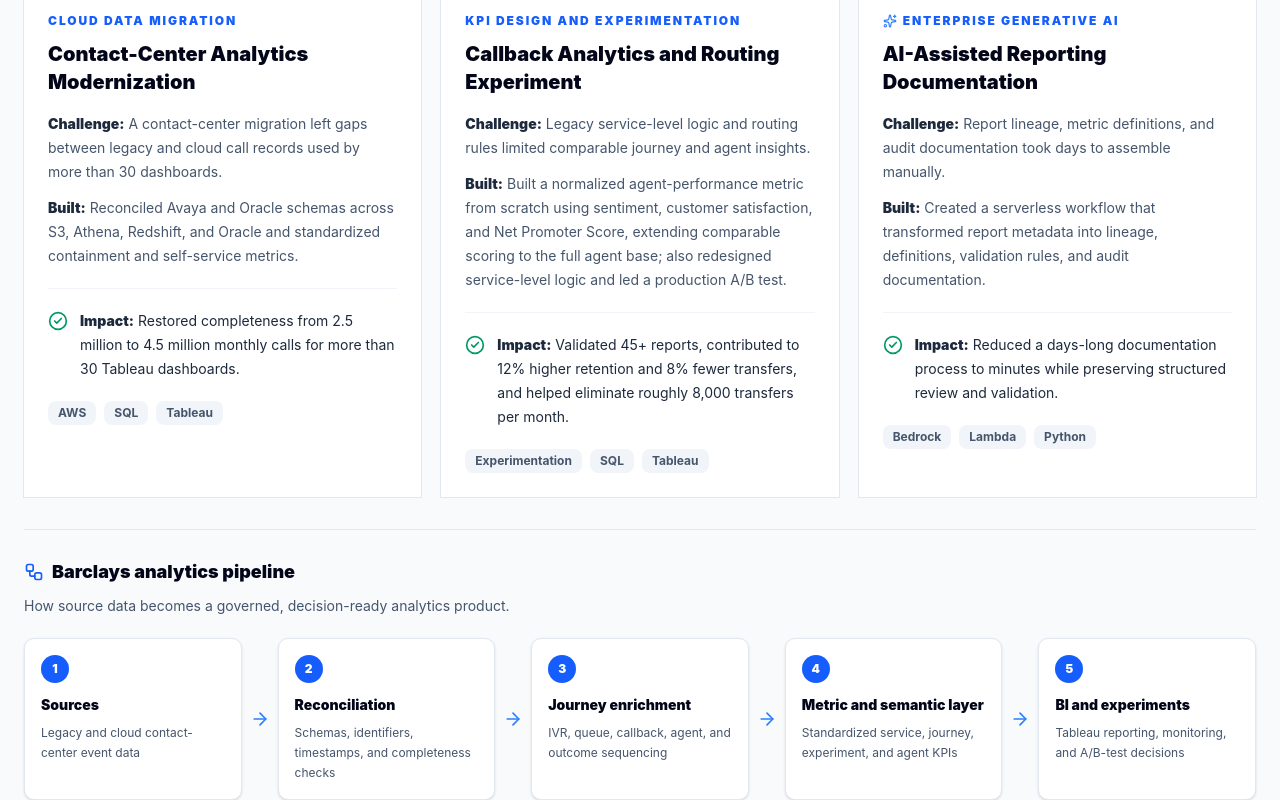
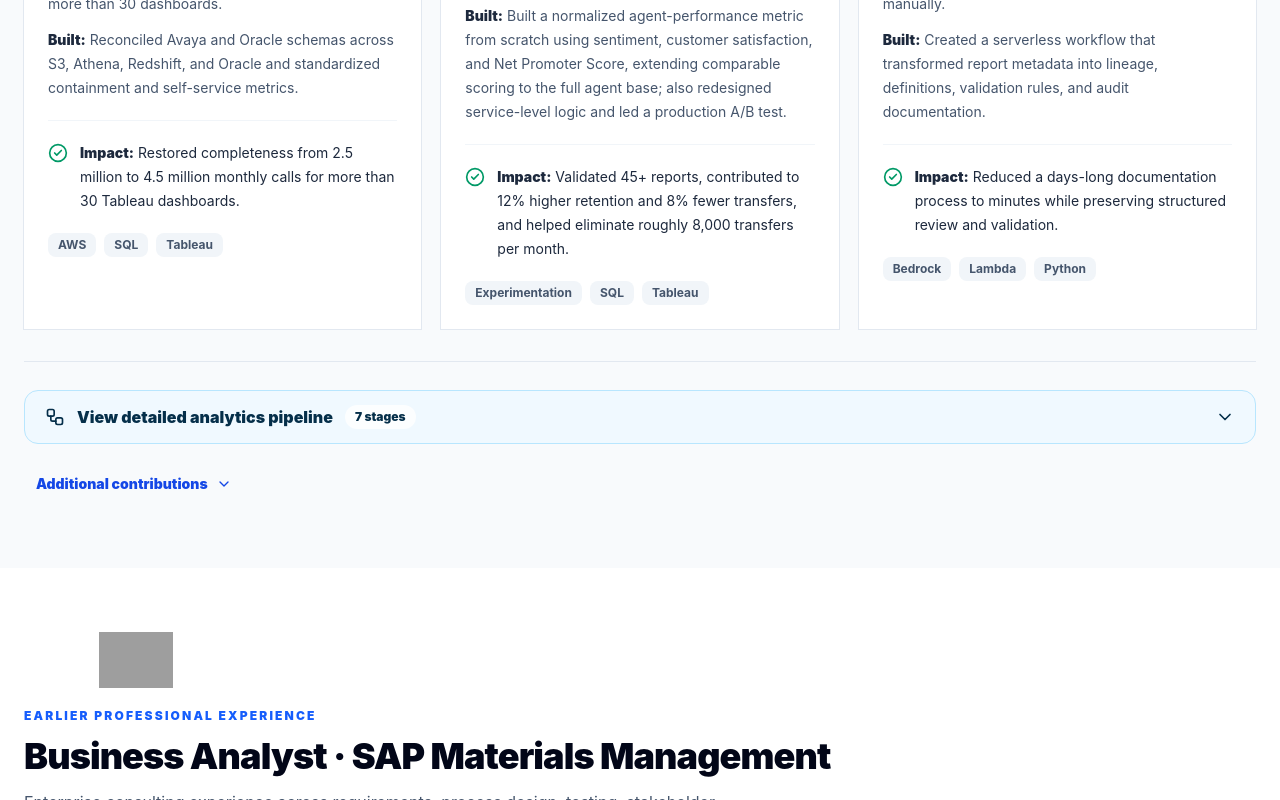
Before and after one commit to Maddy123-sehg/madhvika-portfolio, a Next.js app: page / in a window 1280 px wide. Shown: the part 3051-3851 px from the top of the page. Built offline with nearby package versions, Linux system fonts and the light colour scheme; grey boxes are pictures that could not be loaded.

Commit message:
Restore detailed dropdown analytics pipelines

```diff
--- a/app/page.tsx
+++ b/app/page.tsx
@@ -33,8 +33,17 @@ type ExperienceProject = {
 };
 
 type PipelineStep = {
+  label: string;
   title: string;
-  description: string;
+  detail: string;
+  tools: string[];
+};
+
+type PipelineFlow = {
+  title: string;
+  subtitle: string;
+  theme: "orange" | "sky";
+  steps: PipelineStep[];
 };
 
 const portfolioIndexItems = [
@@ -145,21 +154,105 @@ const accentureWork = [
 ];
 
 const pipelineFlows = {
-  amazon: [
-    { title: "Sources", description: "General ledger, payroll, time-clock, and operational data" },
-    { title: "Validation", description: "Grain, keys, completeness, and finance-control checks" },
-    { title: "Enrichment", description: "Operational drivers, metadata, and configurable business rules" },
-    { title: "Allocation", description: "Cost logic with general-ledger and P&L reconciliation" },
-    { title: "Semantic layer and BI", description: "Governed profitability metrics and decision-ready reporting" },
+  amazon: {
+    title: "Amazon Pharmacy Finance Analytics Pipeline",
+    subtitle: "Mostly ELT: finance and operational data was loaded into analytics platforms first, then transformed, enriched, allocated, and served for reporting.",
+    theme: "orange",
+    steps: [
+      {
+        label: "Extract / Load",
+        title: "Finance & operational inputs",
+        detail: "GL costs, operational cost inputs, pharmacy activity data, and source-aligned finance feeds.",
+        tools: ["Athena", "Redshift", "Internal source feeds"],
+      },
+      {
+        label: "Staging",
+        title: "Source-aligned base tables",
+        detail: "Cleaned and organized source data into reusable base layers such as finance cost and operational activity tables.",
+        tools: ["SQL", "Internal transformation framework (dbt-style)"],
+      },
+      {
+        label: "Transformation",
+        title: "Work-unit driver logic",
+        detail: "Created business drivers such as fulfillment, billing, customer service, and pharmacy work units used for allocation.",
+        tools: ["SQL", "Internal transformation framework"],
+      },
+      {
+        label: "Enrichment",
+        title: "Business rules & mappings",
+        detail: "Applied cost-center mappings, account mappings, attribution rules, segment logic, and finance definitions.",
+        tools: ["SQL", "Mapping tables"],
+      },
+      {
+        label: "Allocation",
+        title: "MEC cost allocation",
+        detail: "Distributed operational and finance costs across products, channels, facilities, and reporting segments using driver-based logic.",
+        tools: ["SQL", "Reconciliation controls"],
+      },
+      {
+        label: "Semantic / Reporting Layer",
+        title: "Contribution Profit outputs",
+        detail: "Prepared trusted reporting-ready tables for Contribution Profit, rate-card logic, reconciliation, and finance review.",
+        tools: ["Redshift", "Semantic models"],
+      },
+      {
+        label: "Consumption",
+        title: "Finance dashboards",
+        detail: "Served final metrics to QuickSight dashboards, month-end reviews, and stakeholder-facing finance reporting.",
+        tools: ["QuickSight", "Finance reporting"],
+      },
     ],
-  barclays: [
-    { title: "Sources", description: "Legacy and cloud contact-center event data" },
-    { title: "Reconciliation", description: "Schemas, identifiers, timestamps, and completeness checks" },
-    { title: "Journey enrichment", description: "IVR, queue, callback, agent, and outcome sequencing" },
-    { title: "Metric and semantic layer", description: "Standardized service, journey, experiment, and agent KPIs" },
-    { title: "BI and experiments", description: "Tableau reporting, monitoring, and A/B-test decisions" },
+  },
+  barclays: {
+    title: "Barclays IVR Customer Journey Analytics Pipeline",
+    subtitle: "Mostly ELT with Tableau Prep and SQL transformations: contact-center data was extracted and loaded, then standardized, modeled, and served into dashboards.",
+    theme: "sky",
+    steps: [
+      {
+        label: "Extract / Load",
+        title: "Call-center source data",
+        detail: "Avaya IVR logs, AWS contact-center data, customer interaction records, and servicing outcome data.",
+        tools: ["Avaya", "Oracle", "AWS S3"],
+      },
+      {
+        label: "Staging",
+        title: "Raw call records organized",
+        detail: "Brought call-level data into structured reporting inputs while preserving key identifiers, timestamps, and journey fields.",
+        tools: ["SQL", "Oracle", "Redshift"],
+      },
+      {
+        label: "Standardization",
+        title: "Deduplication & cleanup",
+        detail: "Removed duplicate calls across systems, standardized fields, and aligned customer journey records across platforms.",
+        tools: ["SQL", "Tableau Prep"],
+      },
+      {
+        label: "Transformation",
+        title: "IVR metric logic",
+        detail: "Built business logic for containment, transfers, self-service, callbacks, SLA performance, and routing outcomes.",
+        tools: ["SQL", "Athena", "Redshift"],
+      },
+      {
+        label: "Enrichment",
+        title: "Journey & outcome context",
+        detail: "Added customer journey context, queue details, agent outcomes, callback indicators, and performance dimensions.",
+        tools: ["SQL", "Journey modeling"],
+      },
+      {
+        label: "Semantic / KPI Layer",
+        title: "Operational metric layer",
+        detail: "Created consistent KPI definitions for dashboards, scorecards, trend reporting, and operational analysis.",
+        tools: ["SQL", "Semantic models"],
+      },
+      {
+        label: "Consumption",
+        title: "Tableau dashboards",
+        detail: "Delivered metrics into Tableau dashboards used by operations and contact-center stakeholders.",
+        tools: ["Tableau", "Operational reporting"],
+      },
     ],
-};
+  },
+} satisfies Record<string, PipelineFlow>;
 
 const capabilityGroups = [
   {
@@ -394,32 +487,79 @@ function ExperienceProjectCard({ project }: { project: ExperienceProject }) {
   );
 }
 
-function PipelineDetails({ title, steps }: { title: string; steps: PipelineStep[] }) {
+function PipelineDetails({ flow }: { flow: PipelineFlow }) {
+  const theme = flow.theme === "orange"
+    ? {
+        summary: "border-orange-200 bg-orange-50 text-orange-950 hover:bg-orange-100",
+        panel: "border-orange-200 bg-gradient-to-br from-orange-50 via-white to-amber-50",
+        accent: "bg-orange-500",
+        label: "bg-orange-100 text-orange-800",
+        arrow: "text-orange-400",
+        tool: "border-orange-100 bg-orange-50 text-orange-800",
+      }
+    : {
+        summary: "border-sky-200 bg-sky-50 text-sky-950 hover:bg-sky-100",
+        panel: "border-sky-200 bg-gradient-to-br from-sky-50 via-white to-blue-50",
+        accent: "bg-sky-600",
+        label: "bg-sky-100 text-sky-800",
+        arrow: "text-sky-400",
+        tool: "border-sky-100 bg-sky-50 text-sky-800",
+      };
+
   return (
-    <div className="mt-8 border-t border-slate-200 pt-7">
-      <div className="flex items-center gap-2">
-        <Workflow className="h-5 w-5 text-blue-600" />
-        <h3 className="text-lg font-black text-slate-950">{title}</h3>
+    <details className="group mt-8 border-t border-slate-200 pt-7">
+      <summary className={`flex cursor-pointer list-none items-center justify-between gap-4 rounded-xl border px-4 py-3.5 transition sm:px-5 [&::-webkit-details-marker]:hidden ${theme.summary}`}>
+        <span className="flex min-w-0 items-center gap-3">
+          <Workflow className="h-5 w-5 shrink-0" />
+          <span className="text-sm font-black sm:text-base">View detailed analytics pipeline</span>
+          <span className="hidden rounded-full bg-white/80 px-2.5 py-1 text-xs font-black sm:inline">7 stages</span>
+        </span>
+        <ChevronDown className="h-5 w-5 shrink-0 transition-transform group-open:rotate-180" />
+      </summary>
+
+      <div className={`mt-4 rounded-2xl border p-4 sm:p-6 ${theme.panel}`}>
+        <div className="flex flex-col gap-3 sm:flex-row sm:items-start sm:justify-between">
+          <div>
+            <h3 className="text-xl font-black tracking-tight text-slate-950 sm:text-2xl">{flow.title}</h3>
+            <p className="mt-2 max-w-4xl text-sm leading-6 text-slate-600">{flow.subtitle}</p>
           </div>
-      <p className="mt-2 max-w-3xl text-sm leading-6 text-slate-600">How source data becomes a governed, decision-ready analytics product.</p>
-      <div className="mt-5 flex flex-col lg:flex-row lg:items-stretch">
-        {steps.map((step, index) => (
+          <span className="w-fit shrink-0 rounded-full border border-white bg-white/90 px-3 py-1.5 text-xs font-black text-slate-600 shadow-sm">7-stage ELT flow</span>
+        </div>
+
+        <div className="mt-6 flex flex-col xl:flex-row xl:items-stretch">
+          {flow.steps.map((step, index) => (
             <div key={step.title} className="contents">
-            <article className="flex-1 rounded-lg border border-slate-200 bg-white p-4 shadow-sm">
-              <span className="flex h-7 w-7 items-center justify-center rounded-full bg-blue-600 text-xs font-black text-white">{index + 1}</span>
-              <h4 className="mt-3 text-sm font-black text-slate-950">{step.title}</h4>
-              <p className="mt-2 text-xs leading-5 text-slate-600">{step.description}</p>
+              <article className="min-w-0 flex-1 rounded-xl border border-white bg-white p-4 shadow-sm ring-1 ring-slate-200/70">
+                <div className="flex items-center justify-between gap-2">
+                  <span className={`flex h-7 w-7 shrink-0 items-center justify-center rounded-full text-xs font-black text-white ${theme.accent}`}>{index + 1}</span>
+                  <span className={`rounded-full px-2 py-1 text-[10px] font-black uppercase leading-4 tracking-[0.08em] ${theme.label}`}>{step.label}</span>
+                </div>
+                <h4 className="mt-3 text-sm font-black leading-5 text-slate-950">{step.title}</h4>
+                <p className="mt-2 text-xs leading-5 text-slate-600">{step.detail}</p>
+                <div className="mt-4 border-t border-slate-100 pt-3">
+                  <p className="text-[10px] font-black uppercase tracking-[0.12em] text-slate-400">Tools & methods</p>
+                  <div className="mt-2 flex flex-wrap gap-1.5">
+                    {step.tools.map((tool) => (
+                      <span key={tool} className={`rounded-md border px-2 py-1 text-[10px] font-bold leading-4 ${theme.tool}`}>{tool}</span>
+                    ))}
+                  </div>
+                </div>
               </article>
-            {index < steps.length - 1 ? (
-              <div className="flex shrink-0 items-center justify-center py-2 text-blue-500 lg:px-2 lg:py-0" aria-hidden="true">
-                <ArrowDown className="h-5 w-5 lg:hidden" />
-                <ArrowRight className="hidden h-5 w-5 lg:block" />
+              {index < flow.steps.length - 1 ? (
+                <div className={`flex shrink-0 items-center justify-center py-2 xl:px-1.5 xl:py-0 ${theme.arrow}`} aria-hidden="true">
+                  <ArrowDown className="h-5 w-5 xl:hidden" />
+                  <ArrowRight className="hidden h-5 w-5 xl:block" />
                 </div>
               ) : null}
             </div>
           ))}
         </div>
+
+        <p className="mt-6 rounded-xl border border-white bg-white/80 p-4 text-xs leading-5 text-slate-600 shadow-sm sm:text-sm sm:leading-6">
+          <span className="font-black text-slate-800">How to read this:</span> Extract and load brings data into the analytics environment, staging organizes it, transformation applies repeatable logic, enrichment adds business context, and the semantic and reporting layers make the data usable for dashboards and decisions.
+        </p>
       </div>
+    </details>
   );
 }
 
@@ -449,7 +589,7 @@ function CompanyExperience({ id, logo, logoAlt, role, dates, summary, projects,
   summary: ReactNode;
   projects: ExperienceProject[];
   additional: string[];
-  pipeline: PipelineStep[];
+  pipeline: PipelineFlow;
   background?: "white" | "slate";
 }) {
   return (
@@ -466,7 +606,7 @@ function CompanyExperience({ id, logo, logoAlt, role, dates, summary, projects,
         <div className="mt-8 grid gap-5 lg:grid-cols-3">
           {projects.map((project) => <ExperienceProjectCard key={project.title} project={project} />)}
         </div>
-        <PipelineDetails title={`${logoAlt} analytics pipeline`} steps={pipeline} />
+        <PipelineDetails flow={pipeline} />
         <div className="mt-5"><AdditionalContributions items={additional} /></div>
       </div>
     </section>
@@ -508,7 +648,7 @@ function ExperienceSection() {
           <SectionIntro
             eyebrow="Professional experience"
             title="Experience across Amazon, Barclays, and Accenture."
-            description={<>Selected work spanning financial reporting, data platforms, cloud migration, customer analytics, experimentation, and <AiPhrase>AI-assisted operations</AiPhrase>. Each example connects technical delivery to a measurable business result.</>}
+            description="Selected work spanning financial reporting, data platforms, cloud migration, customer analytics, experimentation, and AI-assisted operations. Each example connects technical delivery to a measurable business result."
           />
         </div>
       </section>
@@ -682,7 +822,7 @@ function ContactSection() {
             <p className="text-xs font-black uppercase tracking-[0.2em] text-blue-300">Open to mid-level business intelligence opportunities</p>
             <h2 className="mt-3 text-3xl font-black tracking-tight sm:text-4xl">Business Intelligence Engineer</h2>
             <p className="mt-4 max-w-3xl leading-7 text-slate-300">
-              Interested in roles focused on SQL, cloud data systems, BI delivery, experimentation, financial and operational analytics, and <span className="inline-flex items-center gap-1 whitespace-nowrap font-semibold text-white"><AiMark className="text-blue-300" />applied AI</span>.
+              Interested in roles focused on SQL, cloud data systems, BI delivery, experimentation, financial and operational analytics, and applied AI.
             </p>
             <div className="mt-6 flex flex-wrap gap-x-6 gap-y-3 text-sm text-slate-200">
               <a href="mailto:madhvika.sehgal@gmail.com?subject=Portfolio%20Inquiry%20-%20Madhvika%20Sehgal" className="inline-flex items-center hover:text-white"><Mail className="mr-2 h-4 w-4" />madhvika.sehgal@gmail.com</a>
```
Lines whose indentation alone changed are shown as unchanged.
